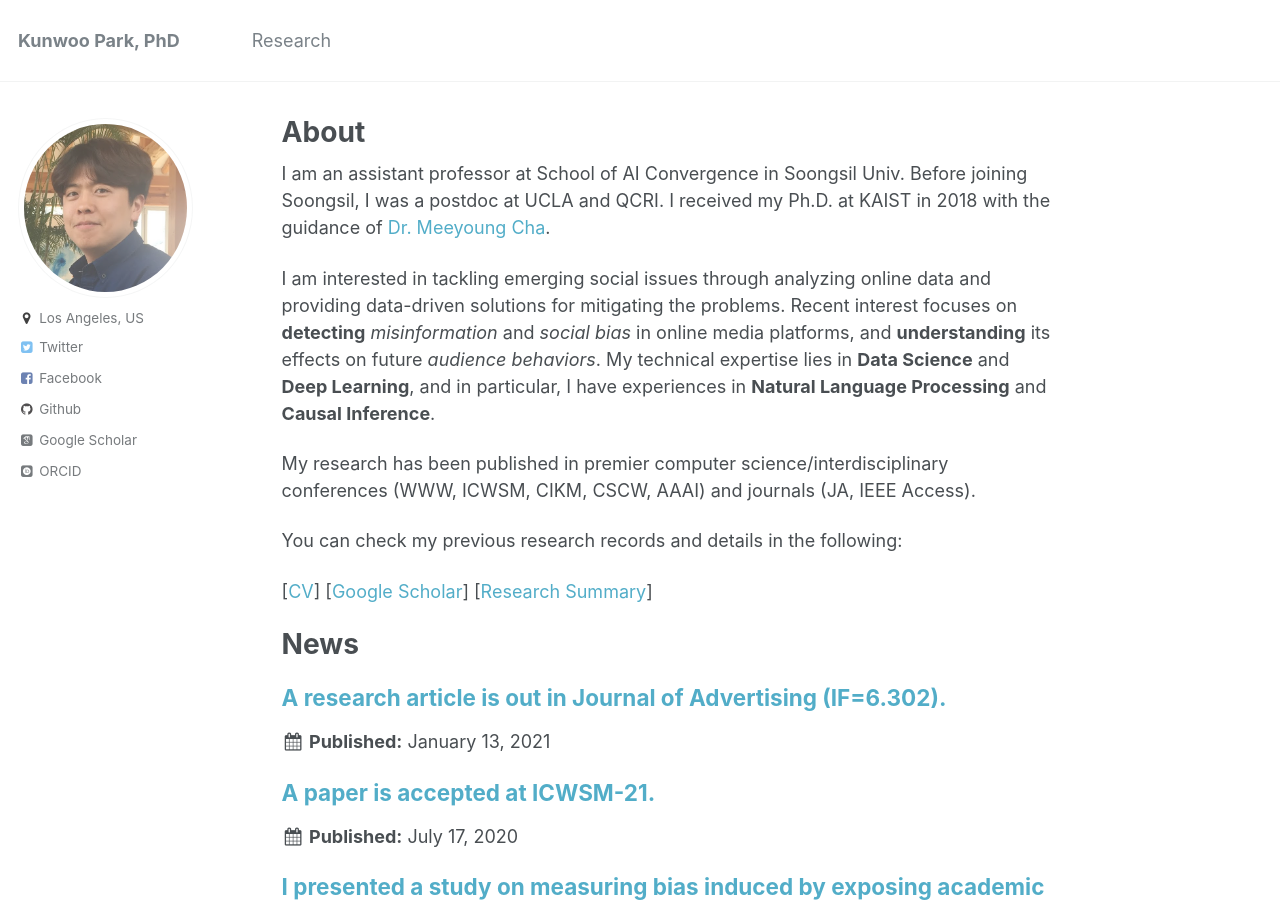
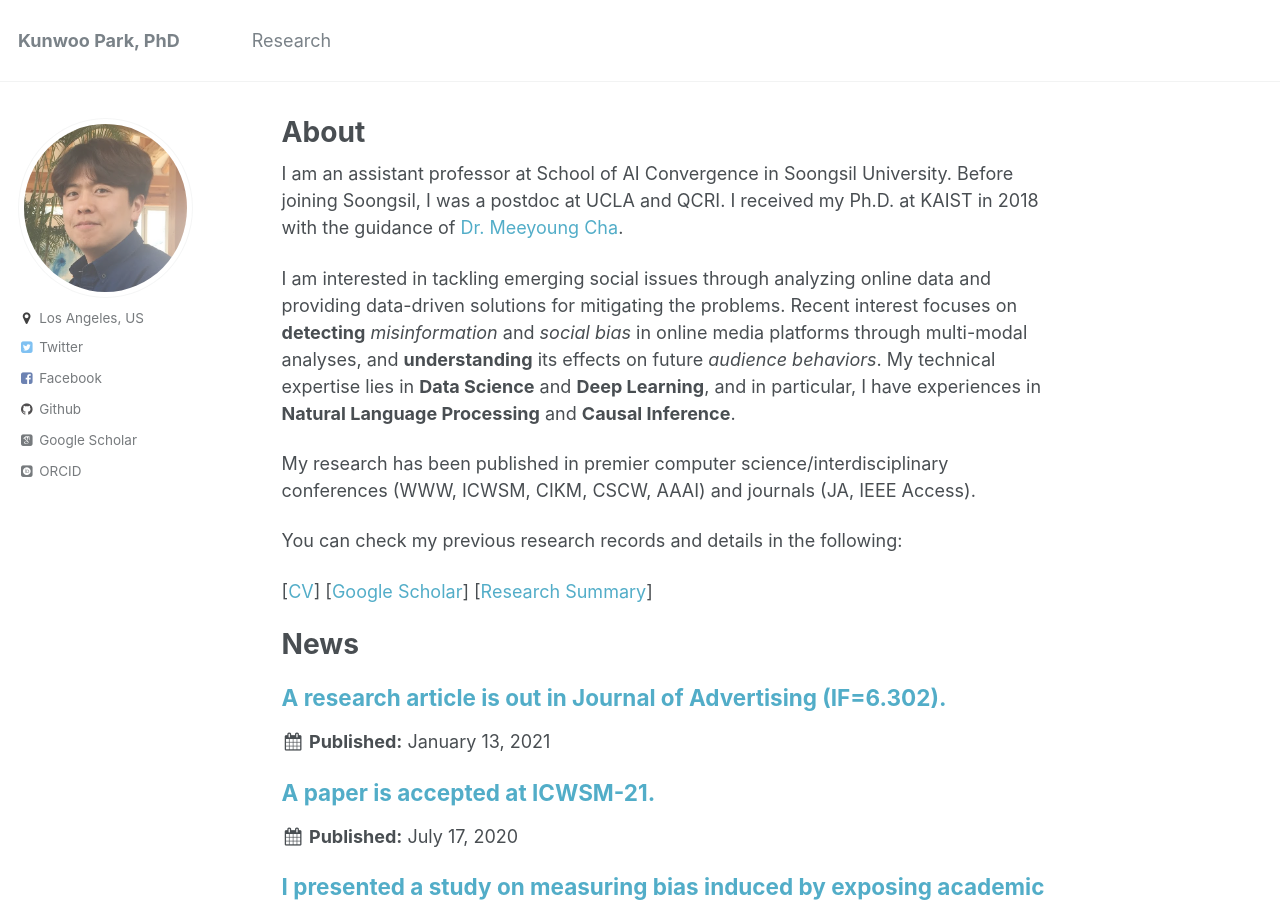
Before and after one commit to bywords/bywords.github.io, a Jekyll site: the page built from _pages/about.md, in a window 1280 px wide and 900 px high. Built offline with Jekyll 4.4.1, drawn with Linux system fonts in a browser that asks for light colours; some web fonts are replaced.

Commit message:
updated site

```diff
--- a/_pages/about.md
+++ b/_pages/about.md
@@ -8,10 +8,10 @@ redirect_from:
   - /about.html
 ---
 
-I am an assistant professor at School of AI Convergence in Soongsil Univ.
+I am an assistant professor at School of AI Convergence in Soongsil University.
 Before joining Soongsil, I was a postdoc at UCLA and QCRI. I received my Ph.D. at KAIST in 2018 with the guidance of [Dr. Meeyoung Cha](https://ds.ibs.re.kr/index.php/ci/).
 
-I am interested in tackling emerging social issues through analyzing online data and providing data-driven solutions for mitigating the problems. Recent interest focuses on **detecting** *misinformation* and *social bias* in online media platforms, and **understanding** its effects on future *audience behaviors*.
+I am interested in tackling emerging social issues through analyzing online data and providing data-driven solutions for mitigating the problems. Recent interest focuses on **detecting** *misinformation* and *social bias* in online media platforms through multi-modal analyses, and **understanding** its effects on future *audience behaviors*.
 My technical expertise lies in **Data Science** and **Deep Learning**, and in particular, I have experiences in **Natural Language Processing** and **Causal Inference**.
 
 My research has been published in premier computer science/interdisciplinary conferences (WWW, ICWSM, CIKM, CSCW, AAAI) and journals (JA, IEEE Access).
```
